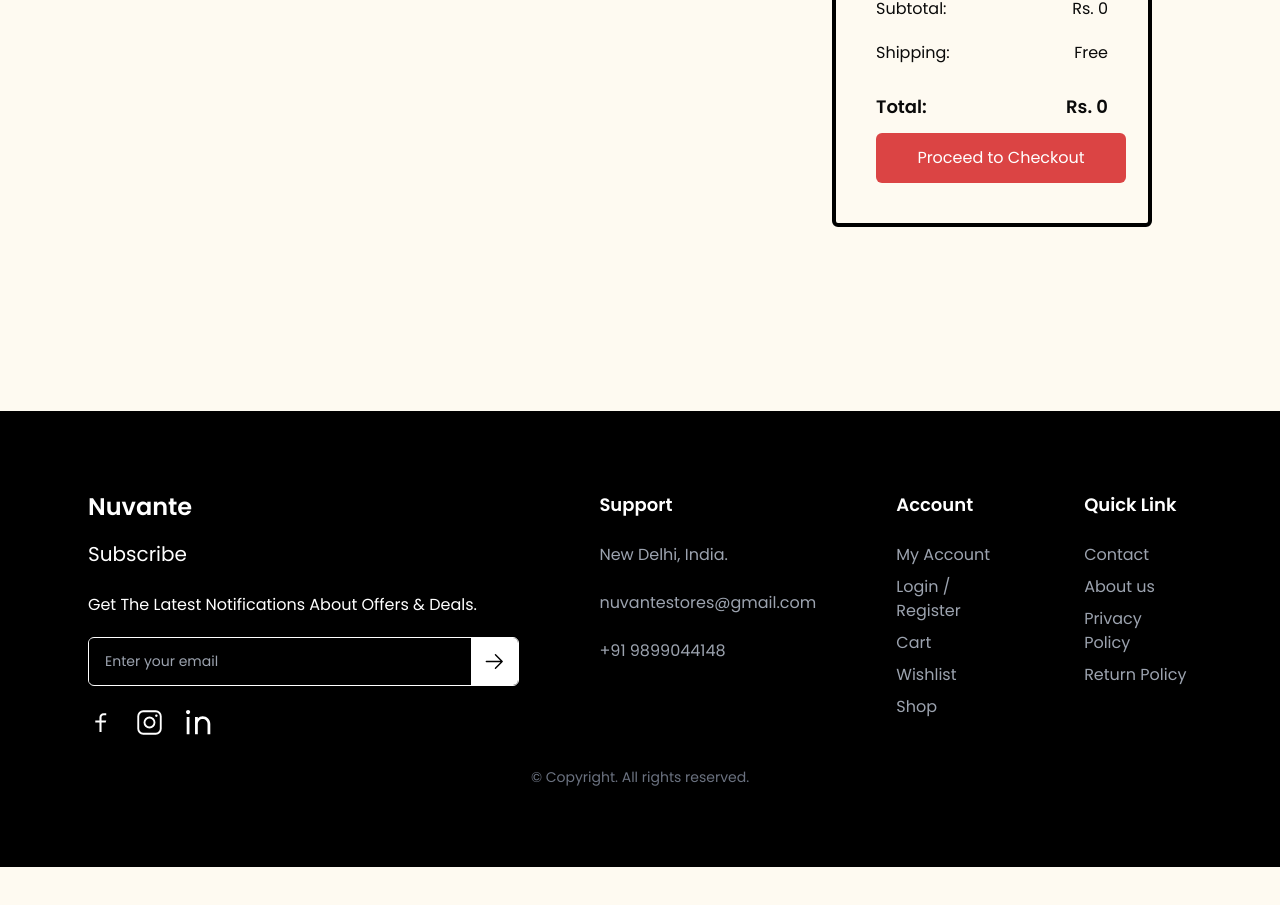
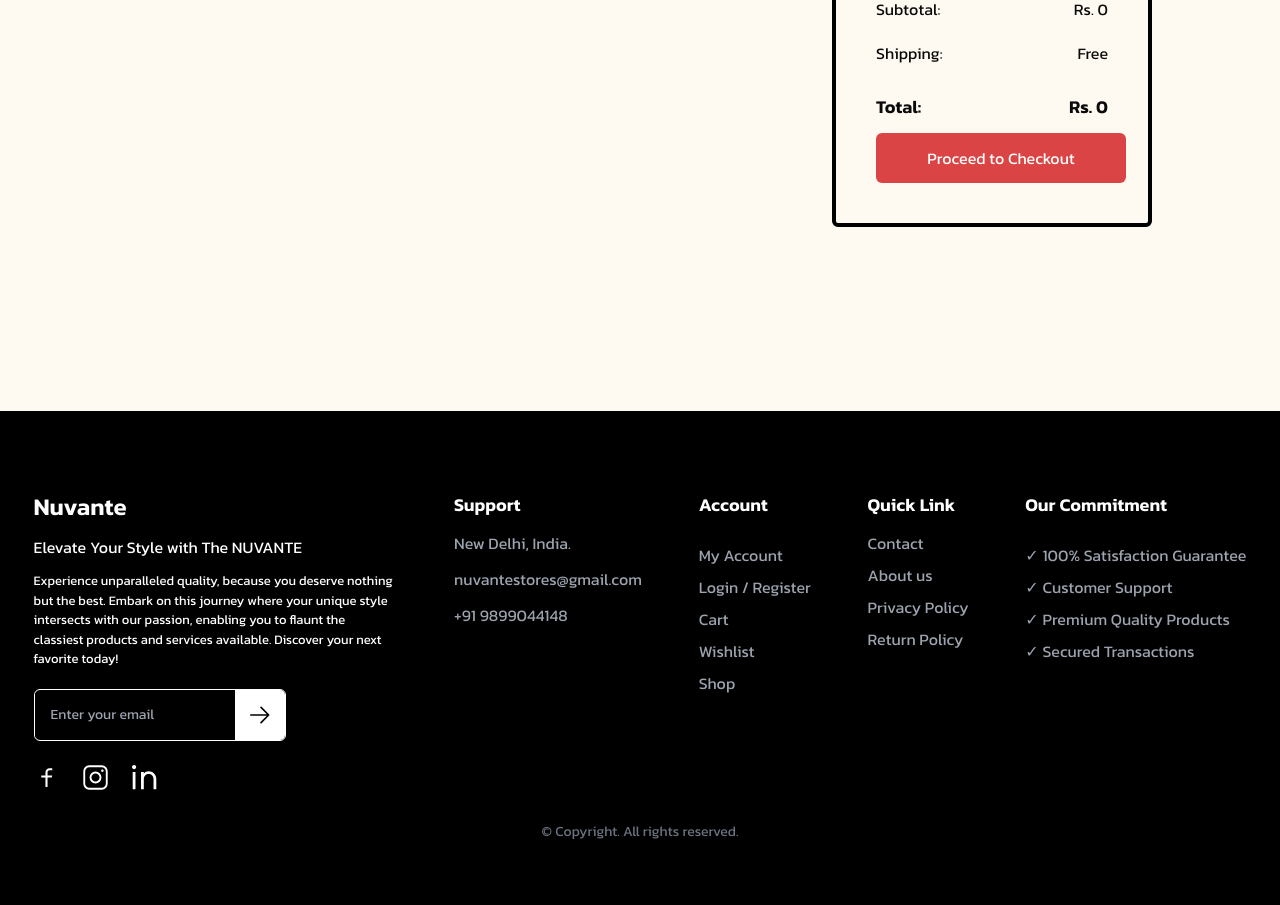
Before and after one commit to Nuvante/nuvante, a Next.js app: page /Cart in a window 1280 px wide. Shown: the part 531-1436 px from the top of the page. Before the commit the page ends 1398 px from the top, so only its background shows below. Built offline with nearby package versions, Linux system fonts and the light colour scheme; no server answers; the database is empty.

Commit message:
changed the buttons, some styling and some backend code.

```diff
--- a/app/Cart/page.tsx
+++ b/app/Cart/page.tsx
@@ -8,7 +8,7 @@ import Button from "@/components/button";
 
 const CartTotal = ({ subtotal }: { subtotal: number }) => {
   return (
-    <div className=" rounded-md p-10 w-full md:w-80  border-4 border-black flex flex-col gap-3 ">
+    <div className=" rounded-md p-10 w-full md:w-80 sm:m-0 m-auto border-4 border-black flex flex-col gap-3 ">
       <h2 className="text-lg font-semibold mb-4">Cart Total</h2>
       <div className="flex justify-between mb-2">
         <span>Subtotal:</span>
@@ -22,12 +22,12 @@ const CartTotal = ({ subtotal }: { subtotal: number }) => {
         <span>Total:</span>
         <span>Rs. {subtotal}</span>
       </div>
-      <Button text="Proceed to Checkout" width={250} />
+      <div className="w-[90%] sm:w-[250px]">
+        <Button text="Proceed to Checkout" width={250} />
+      </div>
     </div>
   );
 };
-
-const domain = process.env.NEXT_PUBLIC_DOMAIN;
 
 const CartPage = () => {
   const [morphedProducts, setMorphedProducts] = useState<any[]>([]);
@@ -197,14 +197,15 @@ const CartPage = () => {
           onClick={() => {
             window.location.href = "/";
           }}
+          className="w-fit mx-auto"
         >
           <Button text="Return To Shop" width={200}></Button>
         </div>
       </div>
 
-      <div className="flex w-[80%] mx-auto justify-between items-start mt-20 flex-row">
+      <div className="flex w-[80%] mx-auto justify-center items-center  md:justify-between md:items-start mt-20 flex-col flex-wrap md:flex-row">
         <div className="flex justify-start  my-6 w-fit">
-          <div className="flex items-center space-x-4">
+          <div className="flex items-center space-x-4 flex-col sm:flex-row gap-1">
             <input
               type="text"
               style={{
@@ -212,6 +213,7 @@ const CartPage = () => {
                 border: "2px solid black",
                 padding: "3px",
                 borderRadius: "0.375rem",
+                margin: "auto",
               }}
               placeholder="Coupon Code"
               className="border rounded px-4 py-2 w-64 focus:outline-none focus:ring focus:ring-red-300"
@@ -219,7 +221,7 @@ const CartPage = () => {
             <Button text="Apply Coupon" width={150} />
           </div>
         </div>
-        <div className="flex justify-center my-6  w-fit">
+        <div className="flex justify-center my-6 w-[90%] sm:w-fit">
           <CartTotal subtotal={calculateSubtotal()} />
         </div>
       </div>
--- a/app/Wishlist/page.tsx
+++ b/app/Wishlist/page.tsx
@@ -99,7 +99,6 @@ const Page = () => {
 
   return (
     <div>
-      <Header />
       <Navbar />
       <div className="p-4">
         <div className="mt-6 ml-4 xl:ml-32">
--- a/app/globals.css
+++ b/app/globals.css
@@ -1,12 +1,11 @@
-@import url("https://fonts.googleapis.com/css2?family=Poppins:ital,wght@0,100;0,200;0,300;0,400;0,500;0,600;0,700;0,800;0,900;1,100;1,200;1,300;1,400;1,500;1,600;1,700;1,800;1,900&display=swap");
-
+@import url("https://fonts.googleapis.com/css2?family=Kanit:ital,wght@0,100;0,200;0,300;0,400;0,500;0,600;0,700;0,800;0,900;1,100;1,200;1,300;1,400;1,500;1,600;1,700;1,800;1,900&family=Merriweather&family=Poppins&display=swap");
 @tailwind base;
 @tailwind components;
 @tailwind utilities;
 
 body {
   background: #fefaf1;
-  font-family: "Poppins", sans-serif;
+  font-family: "Kanit", serif;
 }
 
 ul li a:hover {
--- a/components/Footer.tsx
+++ b/components/Footer.tsx
@@ -9,21 +9,24 @@ const caret_right = "/caret-right.svg";
 export default function Footer() {
   return (
     <footer className="bg-black text-white py-20 mt-40">
-      <div className=" w-[90%] mx-auto flex lg:flex-row flex-col lg:gap-20 justify-between gap-10 px-6">
-        <div className="w-full  flex flex-col">
+      <div className="w-[96%] mx-auto flex lg:flex-row flex-wrap justify-between px-2  lg:gap-10 gap-10">
+        <div className="flex flex-col md:w-[30%]">
           <h3 className="font-semibold text-2xl">Nuvante</h3>
-          <p className="text-[20px] mt-4">
-            Subscribe
+          <p className="text-[16px] mt-3">
+            Elevate Your Style with The NUVANTE
             <br />
           </p>
-          <p className="mt-6 mb-5">
-            Get The Latest Notifications About Offers & Deals.
+          <p className="mt-3 mb-5 text-[13px]">
+            Experience unparalleled quality, because you deserve nothing but the
+            best. Embark on this journey where your unique style intersects with
+            our passion, enabling you to flaunt the classiest products and
+            services available. Discover your next favorite today!
           </p>
-          <div className="flex items-center border border-white rounded-md overflow-hidden">
+          <div className="flex items-center border w-fit border-white rounded-md overflow-hidden">
             <input
               type="email"
               placeholder="Enter your email"
-              className="px-4 py-3 w-full outline-none bg-black text-white text-sm"
+              className="px-4 py-3  outline-none w-[200px] bg-black text-white text-sm"
             />
             <button className="p-3 bg-white text-black">
               <Image
@@ -63,14 +66,14 @@ export default function Footer() {
         </div>
 
         {/* Support Section */}
-        <div className="w-full md:w-1/4 flex flex-col gap-6">
+        <div className=" flex flex-col gap-3">
           <h3 className="font-semibold text-lg">Support</h3>
           <p className="text-gray-400">New Delhi, India.</p>
           <p className="text-gray-400">nuvantestores@gmail.com</p>
           <p className="text-gray-400">+91 9899044148</p>
         </div>
 
-        <div className="w-full md:w-1/4 flex flex-col gap-6">
+        <div className=" flex flex-col gap-6">
           <h3 className="font-semibold text-lg">Account</h3>
           <ul className="text-gray-400 flex flex-col gap-2">
             <li>
@@ -102,7 +105,7 @@ export default function Footer() {
         </div>
 
         {/* Quick Link Section */}
-        <div className="w-full md:w-1/4 flex flex-col gap-6">
+        <div className="  flex flex-col gap-3">
           <h3 className="font-semibold text-lg">Quick Link</h3>
           <ul className="text-gray-400 flex flex-col gap-2">
             <li>
@@ -127,6 +130,31 @@ export default function Footer() {
             </li>
           </ul>
         </div>
+        <div className="flex flex-col gap-6">
+          <h3 className="font-semibold text-lg">Our Commitment</h3>
+          <ul className="text-gray-400 flex flex-col gap-2">
+            <li>
+              <a href="#" className="hover:text-white">
+                ✓ 100% Satisfaction Guarantee
+              </a>
+            </li>
+            <li>
+              <a href="#" className="hover:text-white">
+                ✓ Customer Support
+              </a>
+            </li>
+            <li>
+              <a href="#" className="hover:text-white">
+                ✓ Premium Quality Products
+              </a>
+            </li>
+            <li>
+              <a href="#" className="hover:text-white">
+                ✓ Secured Transactions
+              </a>
+            </li>
+          </ul>
+        </div>
       </div>
 
       {/* Copyright */}
--- a/components/Navbar.tsx
+++ b/components/Navbar.tsx
@@ -33,7 +33,7 @@ export default function Navbar() {
     <>
       <div
         onClick={handleNavbar}
-        className="hamburger lg:hidden absolute top-[34px] right-9  flex-col gap-2 cursor-pointer flex"
+        className="hamburger lg:hidden absolute top-[32px] right-9  flex-col gap-2 cursor-pointer flex"
       >
         <div className="line"></div>
         <div className="line"></div>
--- a/components/button.tsx
+++ b/components/button.tsx
@@ -2,16 +2,33 @@
 import React, { useState, useEffect } from "react";
 
 const Button = ({ text, width }: { text: string; width: number }) => {
-  const [preciseWidth, setPreciseWidth] = useState<number>(width);
+  const [calculatedWidth, setCalculatedWidth] = useState<string | number>(
+    width
+  );
 
   useEffect(() => {
-    setPreciseWidth(width);
+    const handleResize = (dimension: any) => {
+      if (window.innerWidth < 456) {
+        setCalculatedWidth(180);
+      } else {
+        setCalculatedWidth(width);
+      }
+    };
+
+    handleResize(width);
+    window.addEventListener("resize", handleResize);
+
+    return () => window.removeEventListener("resize", handleResize);
   }, [width]);
 
   return (
     <button
-      // Inline style for dynamic width
-      style={{ width: `${preciseWidth}px` }}
+      style={{
+        width:
+          typeof calculatedWidth === "number"
+            ? `${calculatedWidth}px`
+            : calculatedWidth,
+      }}
       className="p-2 h-[50px] text-white bg-[#DB4444] rounded-md"
     >
       {text}
```
Also changed, not shown: app/ProductDetails/[slug]/specificComponents/Preview.tsx (+50 -14 lines), components/Card.tsx (+26 -12 lines).
